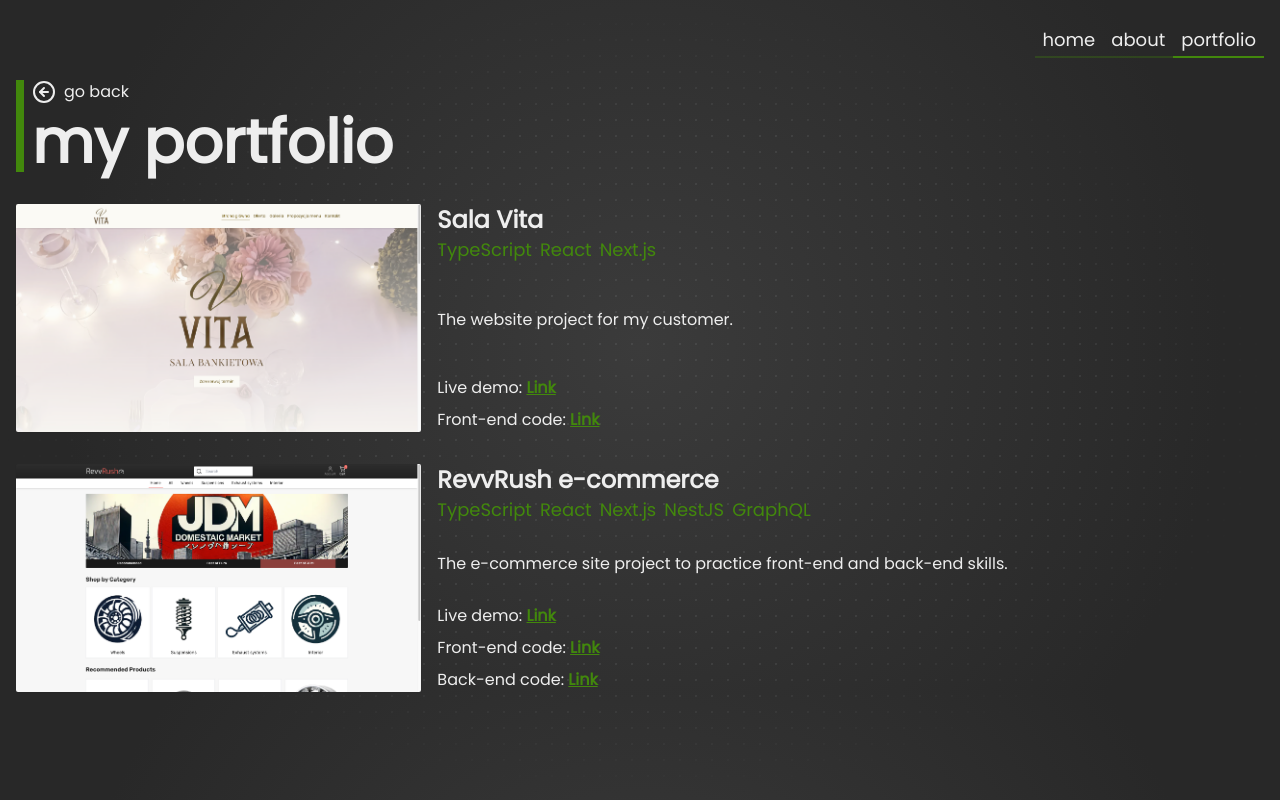
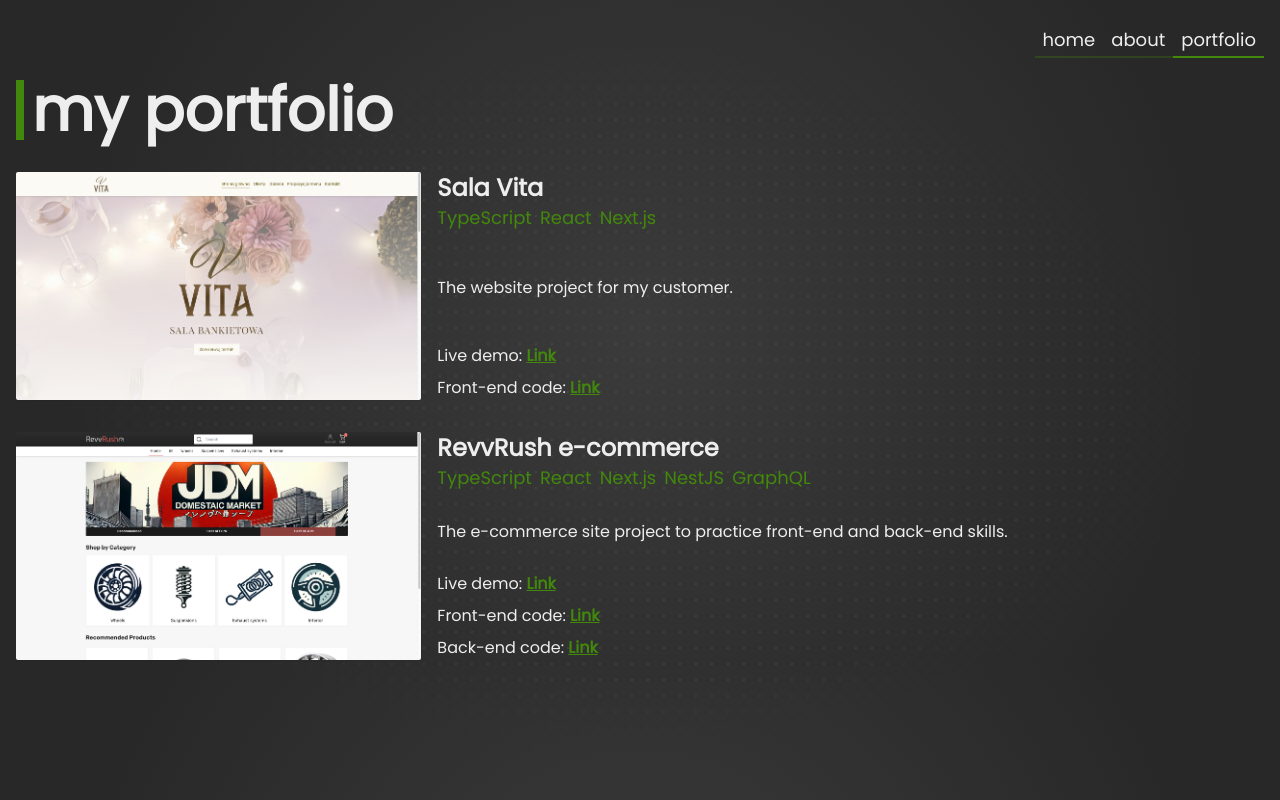
Before and after one commit to mikepatch/whatacode, a Next.js app: page /portfolio in a window 1280 px wide. Built offline with nearby package versions, Linux system fonts and the light colour scheme.

Commit message:
feat: Remove go back button from PortfolioPage

```diff
--- a/src/app/portfolio/page.tsx
+++ b/src/app/portfolio/page.tsx
@@ -1,6 +1,3 @@
-import { ArrowLeftCircleIcon } from "lucide-react";
-import Link from "next/link";
-
 import { PortfolioList } from "@/components/portfolio/PortfolioList";
 
 export default function PortfolioPage() {
@@ -8,10 +5,6 @@ export default function PortfolioPage() {
 		<main className="container mx-auto flex items-center justify-start gap-6 px-4">
 			<section className="flex flex-col gap-8">
 				<header className="flex flex-col gap-2 border-l-8 border-primary pl-2">
-					<Link href="/" className="flex w-fit gap-2">
-						<ArrowLeftCircleIcon />
-						<span>go back</span>
-					</Link>
 					<h1 className="text-5xl font-bold sm:text-6xl">my portfolio</h1>
 				</header>
 				<PortfolioList />
```
